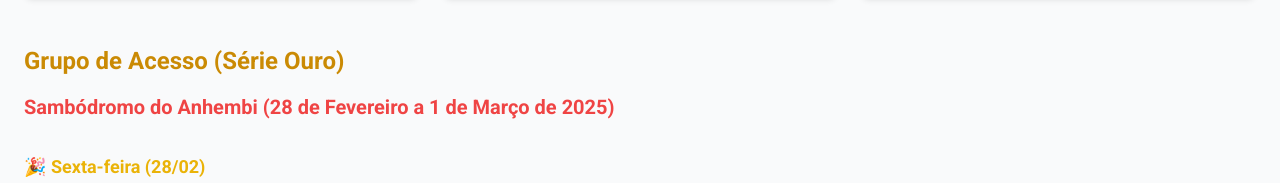
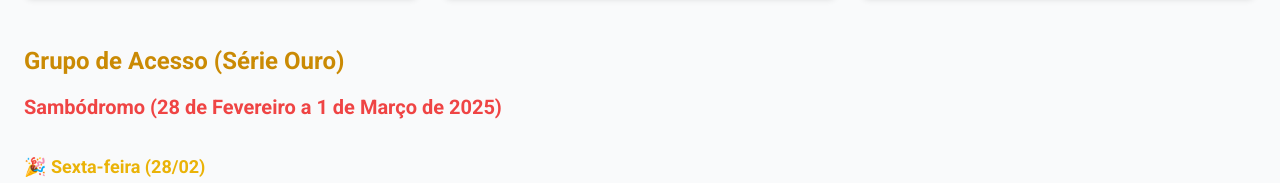
Before and after one commit to itsjhonny/carnaval2025, a plain HTML site: page index.html in a window 1280 px wide. Shown: the part 4899-5082 px from the top of the page. Drawn offline with nearby package versions, Linux system fonts and the light colour scheme.

Commit message:
fix escolas

```diff
--- a/index.html
+++ b/index.html
@@ -703,7 +703,7 @@
             <!-- Grupo de Acesso (Série Ouro) -->
             <div class="mb-12">
                 <h3 class="text-2xl font-semibold text-yellow-600 mb-4">Grupo de Acesso (Série Ouro)</h3>
-                <h4 class="text-xl font-semibold text-red-500 mb-2">Sambódromo do Anhembi (28 de Fevereiro a 1 de Março
+                <h4 class="text-xl font-semibold text-red-500 mb-2">Sambódromo (28 de Fevereiro a 1 de Março
                     de 2025)</h4>
 
                 <!-- Sexta-feira (28/02) -->
```
